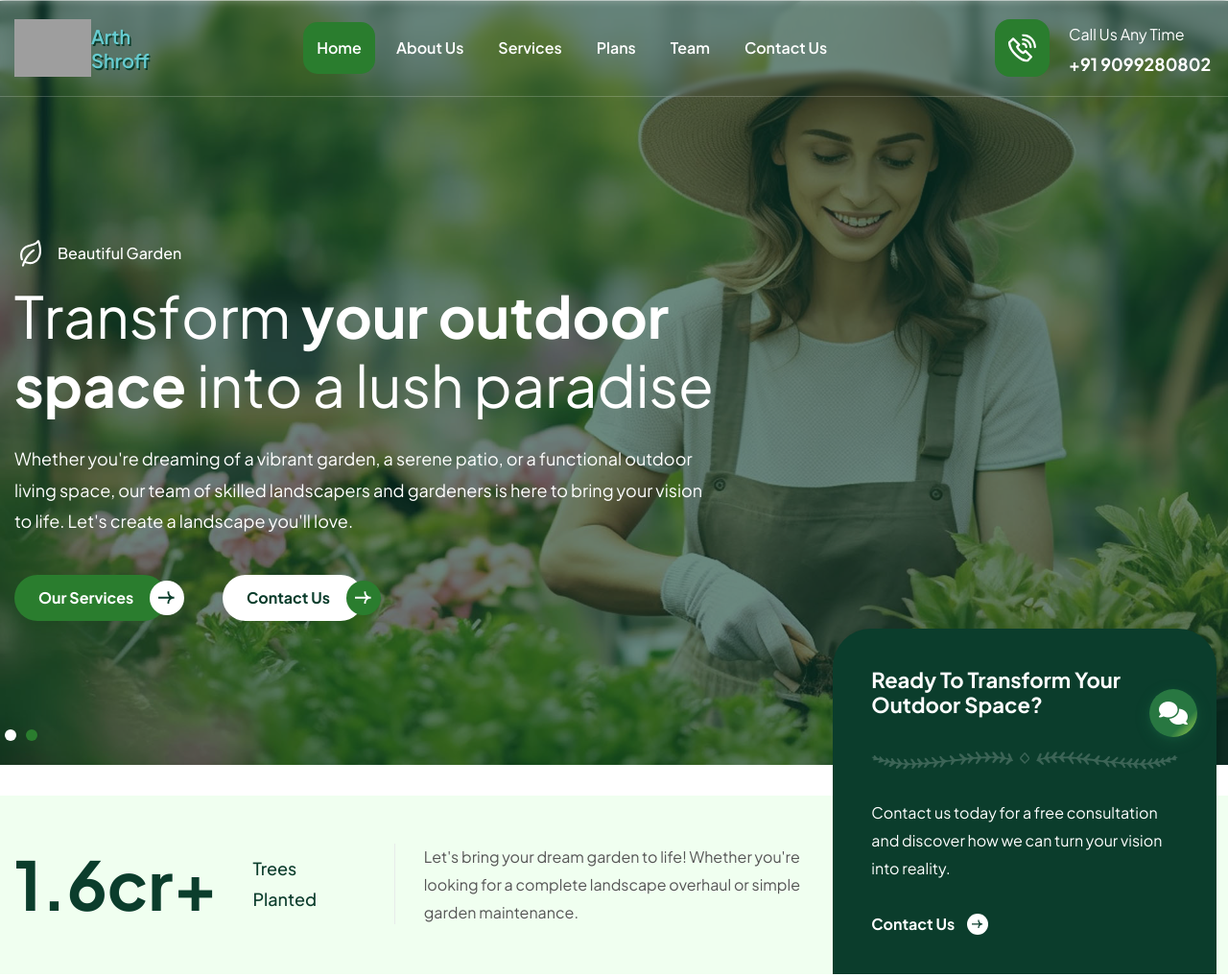
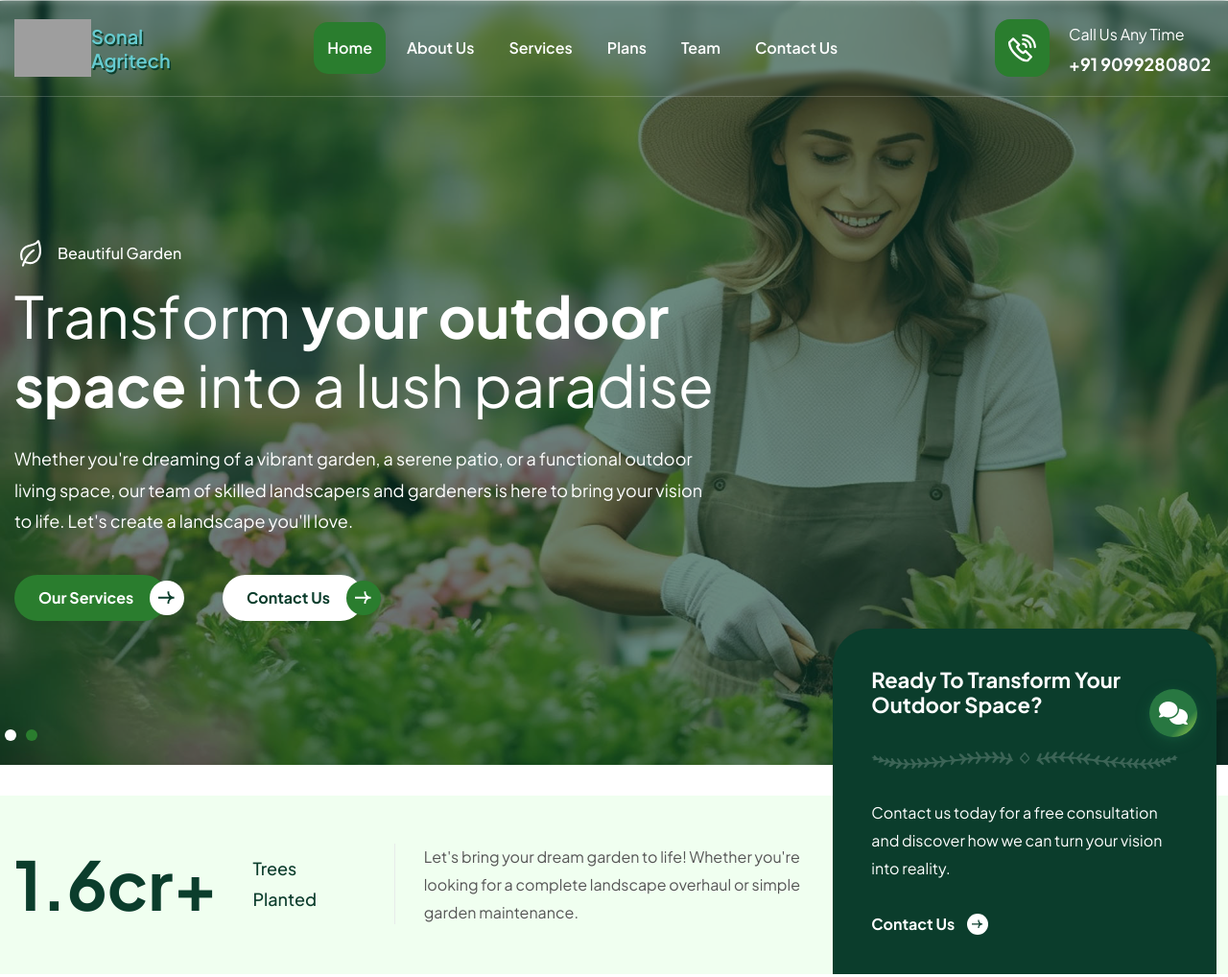
Before and after one commit to harshkuhikar/Sonal-Agritech, a plain HTML site: page index.html in a window 1280 px wide. Shown: the top 1018 px of the page at 96% size. Drawn offline with Linux system fonts and the light colour scheme; grey boxes are pictures that could not be loaded; animation ran at ten frames a second.

Commit message:
Arth Agritech Removed

```diff
--- a/index.html
+++ b/index.html
@@ -75,7 +75,7 @@
                         style="color: #fff;display: flex;justify-content: center;align-items: center;gap: 10px;">
                         <p class="Sonal_agritech_logo"
                             style="color: #66CCD1; margin: 0;padding: 0;display: flex;flex-direction: column;justify-content: center;gap: 0;line-height: normal;font-weight: 600;text-shadow: 1.5px 1.5px 0.5px var(--primary-color);">
-                            Arth <span>Shroff</span>
+                            Sonal <span>Agritech</span>
                         </p>
                     </a>
                     <!-- Logo End -->
```
